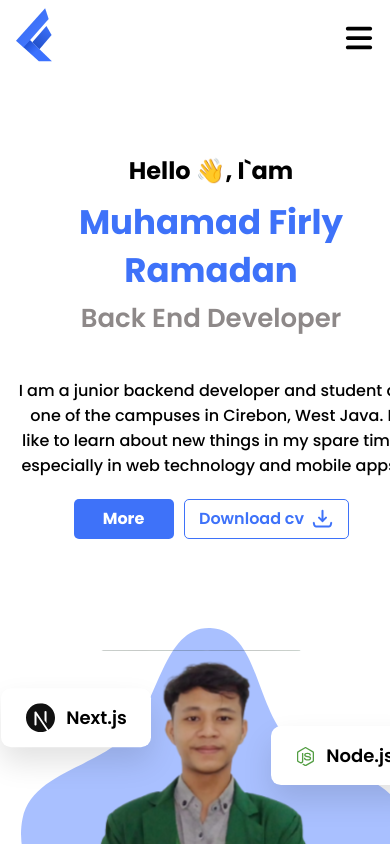
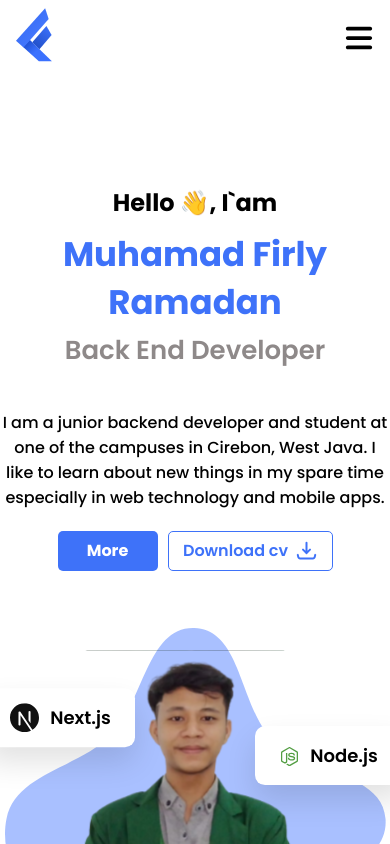
Before and after one commit to mframadann/uts-spa, a React (Create React App) app: page / in a window 390 px wide. Shown: the top 844 px of the page. Built offline with nearby package versions, Linux system fonts and the light colour scheme.

Commit message:
resolve responsive design for hero

```diff
--- a/public/index.html
+++ b/public/index.html
@@ -3,7 +3,7 @@
   <head>
     <meta charset="utf-8" />
     <link rel="icon" href="%PUBLIC_URL%/favicon.ico" />
-    <meta name="viewport" content="width=device-width, initial-scale=1" />
+    <meta name="viewport" content="width=device-width, initial-scale=1, maximum-scale=1, user-scalable=no">
     <meta name="theme-color" content="#3E72F9" />
     <meta name="og:image" content="https://ramadan-ramadandev.vercel.app/RamadanHome.jpg">
     <meta name="og:url" content="https://mframadann-uts.vercel.app">
--- a/src/styles/globals.css
+++ b/src/styles/globals.css
@@ -605,9 +605,8 @@
     flex-direction: column;
     align-items: center;
     justify-content: center;
-    padding: 0;
-    margin-top: 3rem;
-    gap: 2rem;
+    margin-top: 5rem;
+    padding: 0pt;
   }
 
   .identity {
@@ -636,11 +635,4 @@
     align-items: center;
     justify-content: center;
   }
-
-  .main-layouts {
-    width: 100%;
-    max-width: 600px;
-    margin: auto;
-    padding: 0 1rem 0 1rem;
-  }
 }
```
